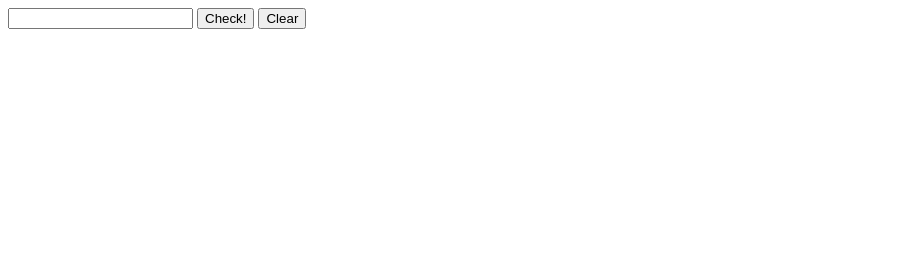
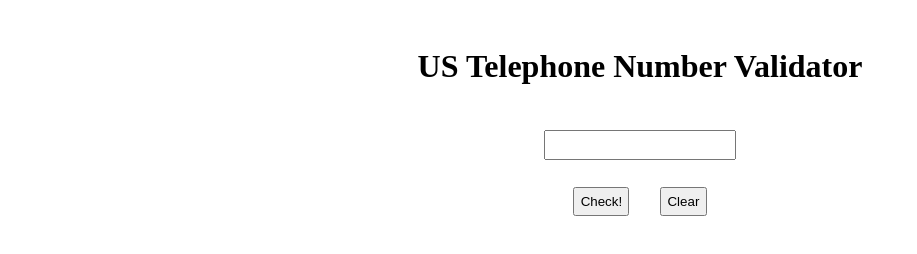
Before and after one commit to tam92/fcc-project-telephone-number-validator, a plain HTML site: page index.html in a window 1280 px wide. Shown: the whole page, without its empty margins (0-917 px from the left). Drawn offline with Linux system fonts and the light colour scheme.

Commit message:
Add minimalistic styling

```diff
--- a/index.html
+++ b/index.html
@@ -7,9 +7,12 @@
     <link rel="stylesheet" href="styles.css">
 </head>
 <body>
+    <h1>US Telephone Number Validator</h1>
     <input type="text" id="user-input">
-    <button id="check-btn">Check!</button>
-    <button id="clear-btn">Clear</button>
+    <div class="btn-div">
+        <button id="check-btn">Check!</button>
+        <button id="clear-btn">Clear</button>
+    </div>
     <div id="results-div"></div>
 
     <script src="script.js"></script>
--- a/script.js
+++ b/script.js
@@ -20,6 +20,7 @@ const inputIsEmpty = () => {
 
 const cleanInput = () => {
     resultsDiv.textContent = "";
+    userInput.value = "";
 }
 
 checkBtn.addEventListener("click", checkNumber);
--- a/styles.css
+++ b/styles.css
@@ -0,0 +1,34 @@
+* {
+    box-sizing: border-box;
+    margin: 0;
+}
+
+body {
+    display: flex;
+    flex-direction: column;
+    margin: 1em;
+}
+
+h1 {
+    text-align: center;
+    margin: 1em;
+}
+
+.btn-div {
+    align-self: center;
+}
+
+#results-div {
+    align-self: center;
+    max-width: 300px;
+    margin: 1em;
+    font-weight: 500;
+    font-family: 'Franklin Gothic Medium', 'Arial Narrow', Arial, sans-serif;
+}
+
+input, button {
+    max-width: 300px;
+    padding: 0.4em;
+    margin: 1em;
+    align-self: center;
+}
```
